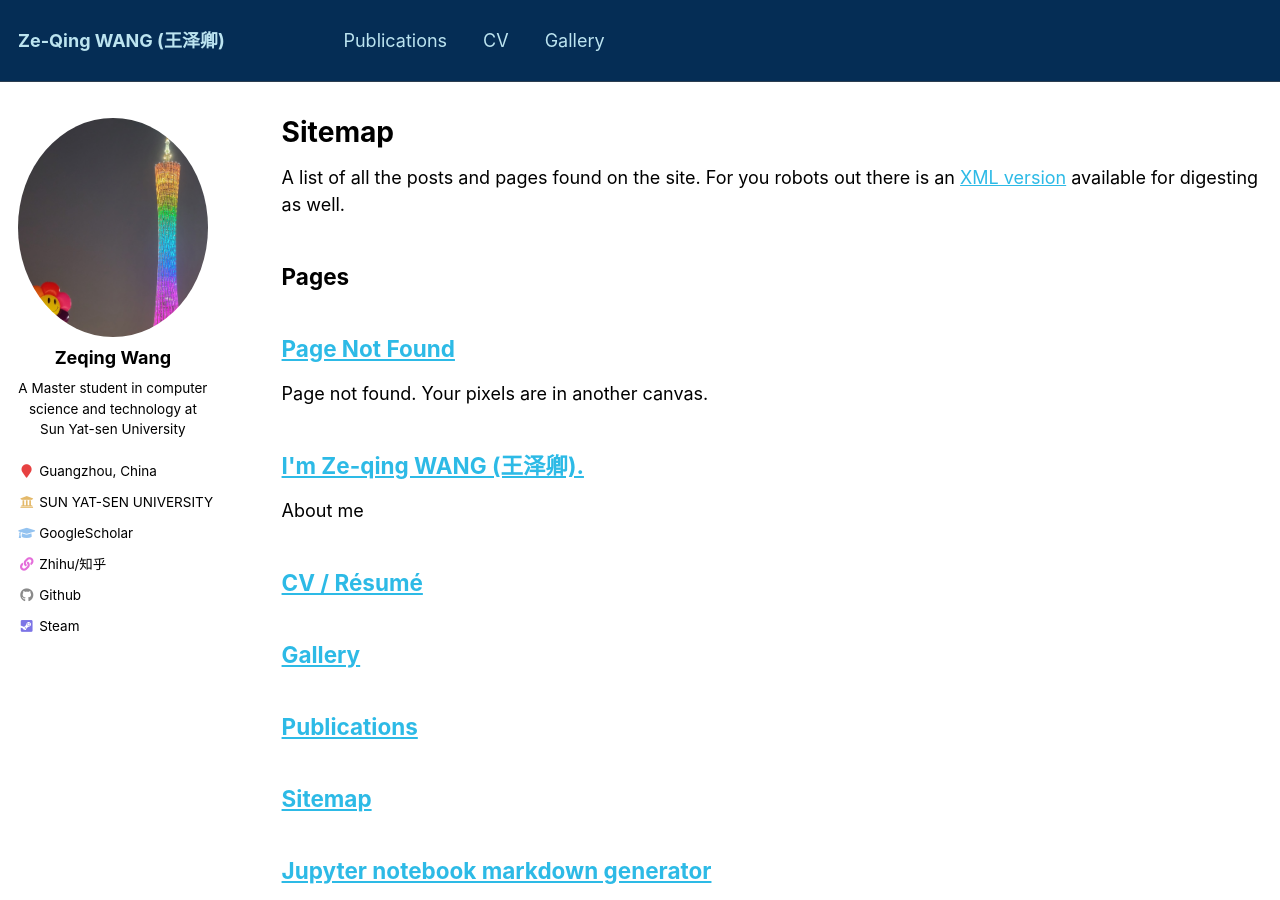
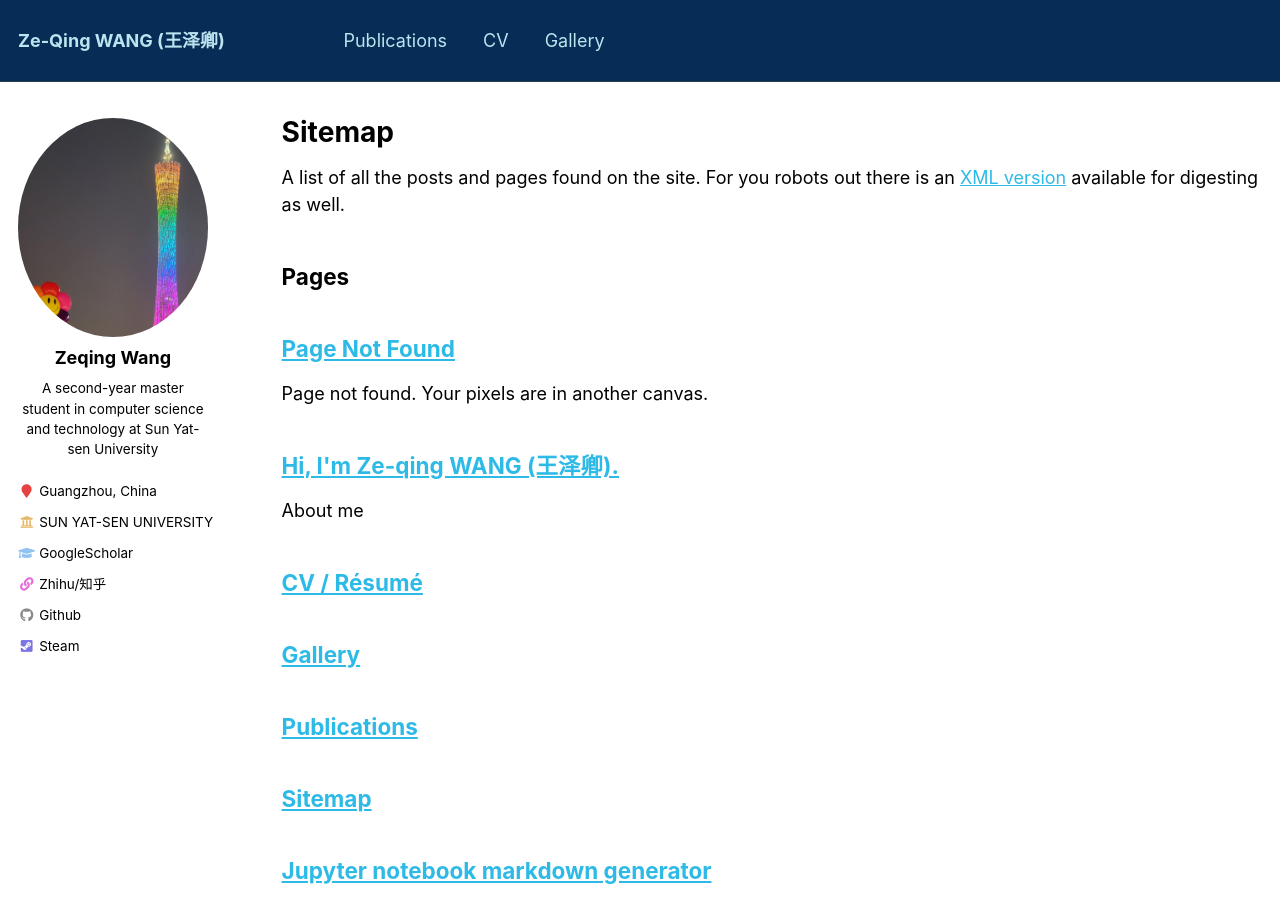
Before and after one commit to Zeqing-Wang/Zeqing-Wang.github.io, a Jekyll site: the page built from _pages/sitemap.md, in a window 1280 px wide and 900 px high. Built offline with Jekyll 4.4.1, drawn with Linux system fonts in a browser that asks for light colours.

Commit message:
first commit

```diff
--- a/_config.yml
+++ b/_config.yml
@@ -82,7 +82,7 @@ analytics:
 author:
   name             : "Zeqing Wang"
   avatar           : "profile.jpg"
-  bio              : "A Master student in computer science and technology at Sun Yat-sen University"
+  bio              : "A second-year master student in computer science and technology at Sun Yat-sen University"
   location         : "Guangzhou, China"
   employer         : "SUN YAT-SEN UNIVERSITY"
   employer_site    : "https://www.sysu.edu.cn/"
```
Also changed, not shown: _pages/about.md (+1 -1 lines).
